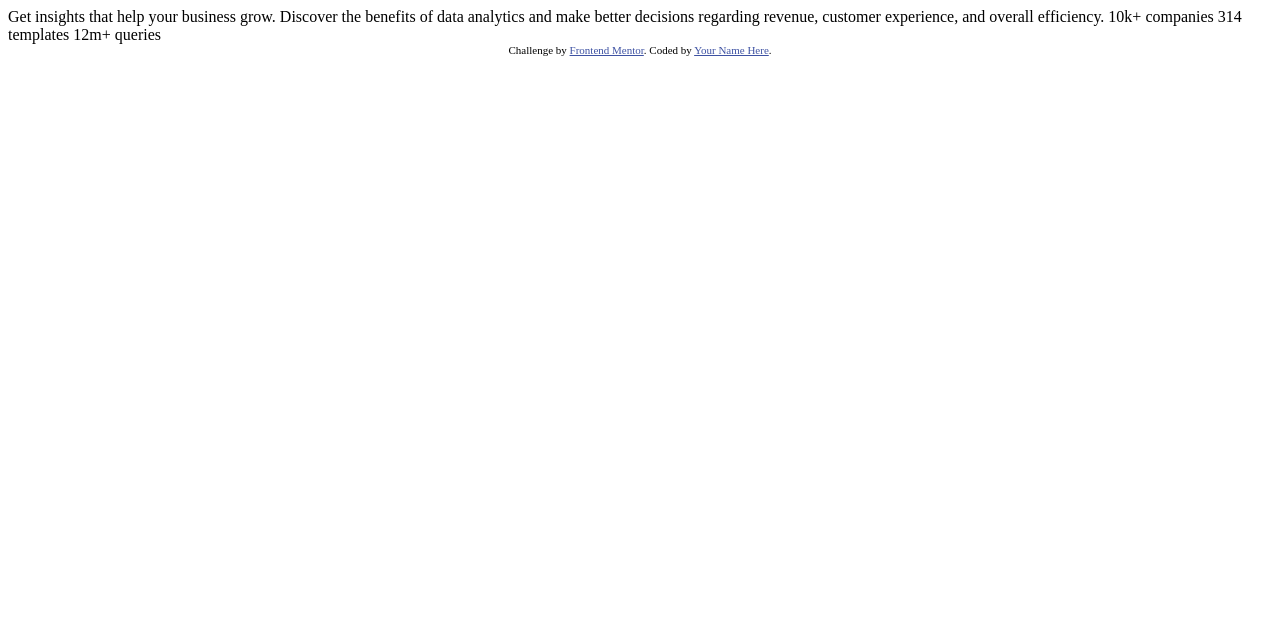
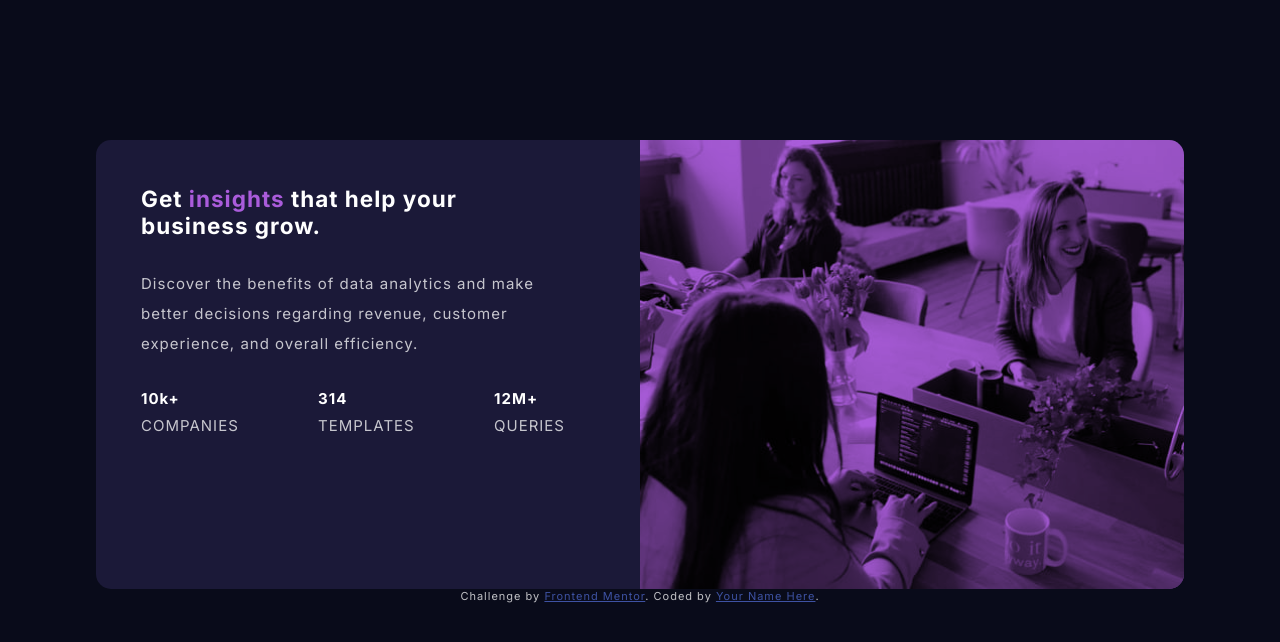
Before and after one commit to HenkLangeveld/fm-stats-preview-card, a plain HTML site: page index.html in a window 1280 px wide. Drawn offline with Linux system fonts and the light colour scheme.

Commit message:
rough styling of the card

```diff
--- a/index.html
+++ b/index.html
@@ -1,33 +1,86 @@
 <!DOCTYPE html>
 <html lang="en">
   <head>
-  <meta charset="UTF-8">
-  <meta name="viewport" content="width=device-width, initial-scale=1.0"> <!-- displays site properly based on user's device -->
+    <meta charset="UTF-8" />
+    <meta name="viewport" content="width=device-width, initial-scale=1.0" />
+    <!-- displays site properly based on user's device -->
 
-  <link rel="icon" type="image/png" sizes="32x32" href="./images/favicon-32x32.png">
+    <link
+      rel="icon"
+      type="image/png"
+      sizes="32x32"
+      href="./images/favicon-32x32.png"
+    />
 
     <title>Frontend Mentor | Stats preview card component</title>
+    <link rel="preconnect" href="https://fonts.googleapis.com" />
+    <link rel="preconnect" href="https://fonts.gstatic.com" crossorigin />
+    <link
+      href="https://fonts.googleapis.com/css2?family=Inter:wght@400;700&family=Lexend+Deca&display=swap"
+      rel="stylesheet"
+    />
+    <link rel="stylesheet" href="./dist/main.min.css" />
 
     <!-- Feel free to remove these styles or customise in your own stylesheet 👍 -->
     <style>
-    .attribution { font-size: 11px; text-align: center; }
-    .attribution a { color: hsl(228, 45%, 44%); }
+      .attribution {
+        font-size: 11px;
+        text-align: center;
+      }
+      .attribution a {
+        color: hsl(228, 45%, 44%);
+      }
     </style>
   </head>
   <body>
+    <main>
+      <div class="card">
+        <section class="card__image">
+          <picture>
+            <source
+              srcset="./images/image-header-desktop.jpg"
+              media="(min-width: 1010px)"
+            />
+            <img
+              src="./images/image-header-mobile.jpg"
+              alt="People in their workplace. Sitting at their desk behind laptops."
+            />
+          </picture>
+        </section>
+        <section class="card__information">
+          <h1 class="card__title centered">
+            Get <span class="accent">insights</span> that help your business
+            grow.
+          </h1>
 
-  Get insights that help your business grow.
+          <p class="card__text centered">
+            Discover the benefits of data analytics and make better decisions
+            regarding revenue, customer experience, and overall efficiency.
+          </p>
 
-  Discover the benefits of data analytics and make better decisions regarding revenue, customer
-  experience, and overall efficiency.
-
-  10k+ companies
-  314 templates
-  12m+ queries
+          <div class="card__stats">
+            <div class="card__statistic">
+              <strong class="centered">10k+</strong>
+              <span class="uppercase centered">companies</span>
+            </div>
+            <div class="card__statistic">
+              <strong class="centered">314</strong>
+              <span class="uppercase centered">templates</span>
+            </div>
+            <div class="card__statistic">
+              <strong class="uppercase centered">12m+</strong>
+              <span class="uppercase centered">queries</span>
+            </div>
+          </div>
+        </section>
+      </div>
+    </main>
 
     <div class="attribution">
-    Challenge by <a href="https://www.frontendmentor.io?ref=challenge" target="_blank">Frontend Mentor</a>.
-    Coded by <a href="#">Your Name Here</a>.
+      Challenge by
+      <a href="https://www.frontendmentor.io?ref=challenge" target="_blank"
+        >Frontend Mentor</a
+      >. Coded by <a href="#">Your Name Here</a>.
     </div>
   </body>
 </html>
--- /dev/null
+++ b/scss/main.scss
@@ -0,0 +1,121 @@
+$very-dark-blue: hsl(233, 47%, 7%);
+$desaturate-blue: hsl(244, 38%, 16%);
+$violet: hsl(277, 64%, 61%);
+$white: hsl(0, 0%, 100%);
+$paragraph-white: hsla(0, 0%, 100%, 0.75);
+$heading-white: hsla(0, 0%, 100%, 0.6);
+
+// Basic styling
+*,
+*::before,
+*::after {
+  margin: 0;
+  padding: 0;
+  box-sizing: border-box;
+}
+
+html {
+  font-family: "Inter", sans-serif;
+  // font-family: "Lexend Deca", sans-serif;
+  font-size: 15px;
+  letter-spacing: 1px;
+}
+
+body {
+  background-color: $very-dark-blue;
+  color: $paragraph-white;
+  padding: 70px 0;
+}
+
+img {
+  width: 100%;
+  display: block;
+}
+
+h1,
+strong {
+  color: $white;
+}
+
+p {
+  line-height: 2;
+}
+
+// utility classes
+.accent {
+  color: $violet;
+}
+
+.centered {
+  text-align: center;
+}
+
+.uppercase {
+  text-transform: uppercase;
+}
+
+// card styling
+.card {
+  background-color: $desaturate-blue;
+  width: 85%;
+  margin: 0 auto;
+  border-radius: 15px;
+  overflow: hidden;
+  display: flex;
+  flex-direction: column;
+
+  &__image {
+    background-color: $violet;
+
+    img {
+      mix-blend-mode: multiply;
+    }
+  }
+
+  &__information {
+    display: flex;
+    flex-direction: column;
+    gap: 2rem;
+    padding: 2rem 1rem;
+  }
+
+  &__stats {
+    display: flex;
+    flex-direction: column;
+    gap: 2rem;
+  }
+
+  &__statistic {
+    display: flex;
+    flex-direction: column;
+    gap: 0.5rem;
+  }
+}
+
+@media screen and (min-width: 1020px) {
+  .centered {
+    text-align: left;
+  }
+
+  body {
+    padding: 140px 0;
+
+    .card {
+      flex-direction: row-reverse;
+
+      &__image {
+        flex: 0 0 50%;
+      }
+
+      &__information {
+        flex: 0 0 50%;
+        padding: 3rem 5rem 2rem 3rem;
+      }
+
+      &__stats {
+        flex-direction: row;
+        justify-content: space-between;
+      }
+    }
+  }
+}
```
Also changed, not shown: dist/main.min.css (added), 1 other file. Lines whose indentation alone changed are shown as unchanged.
